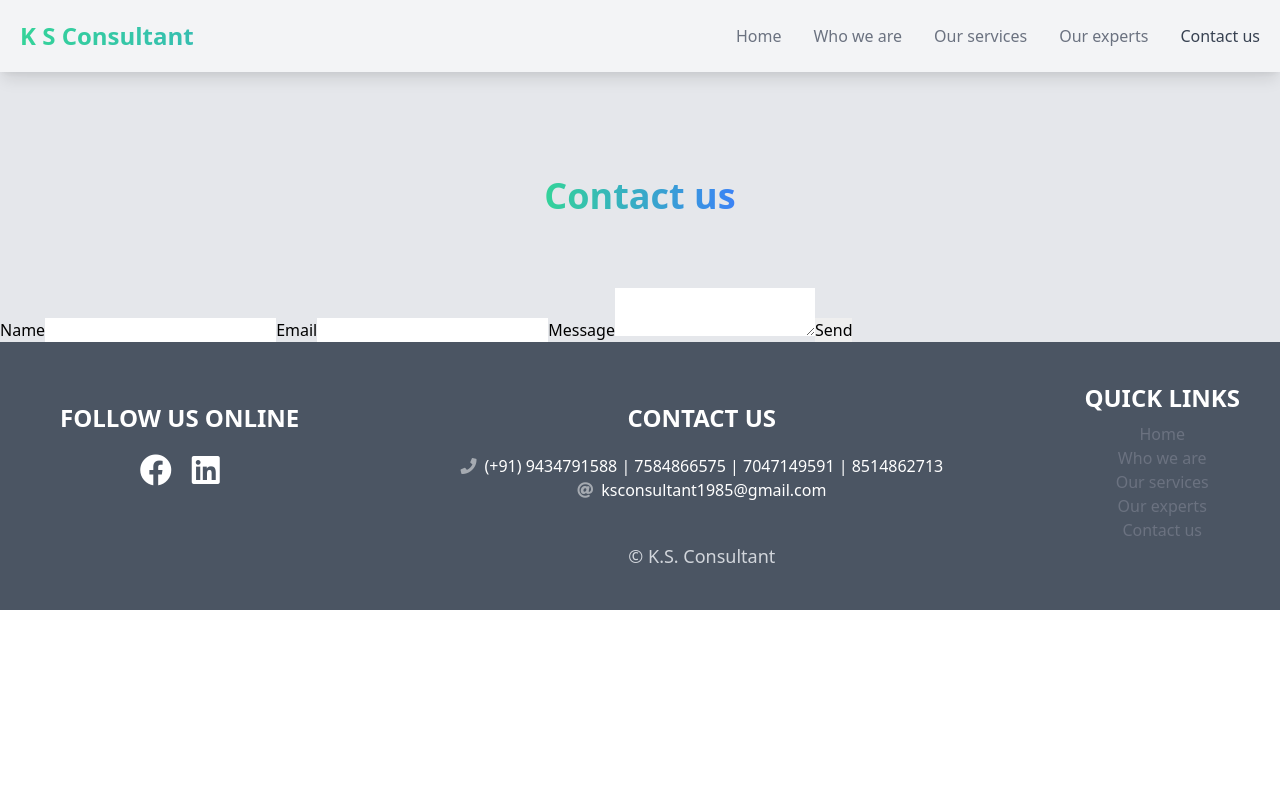
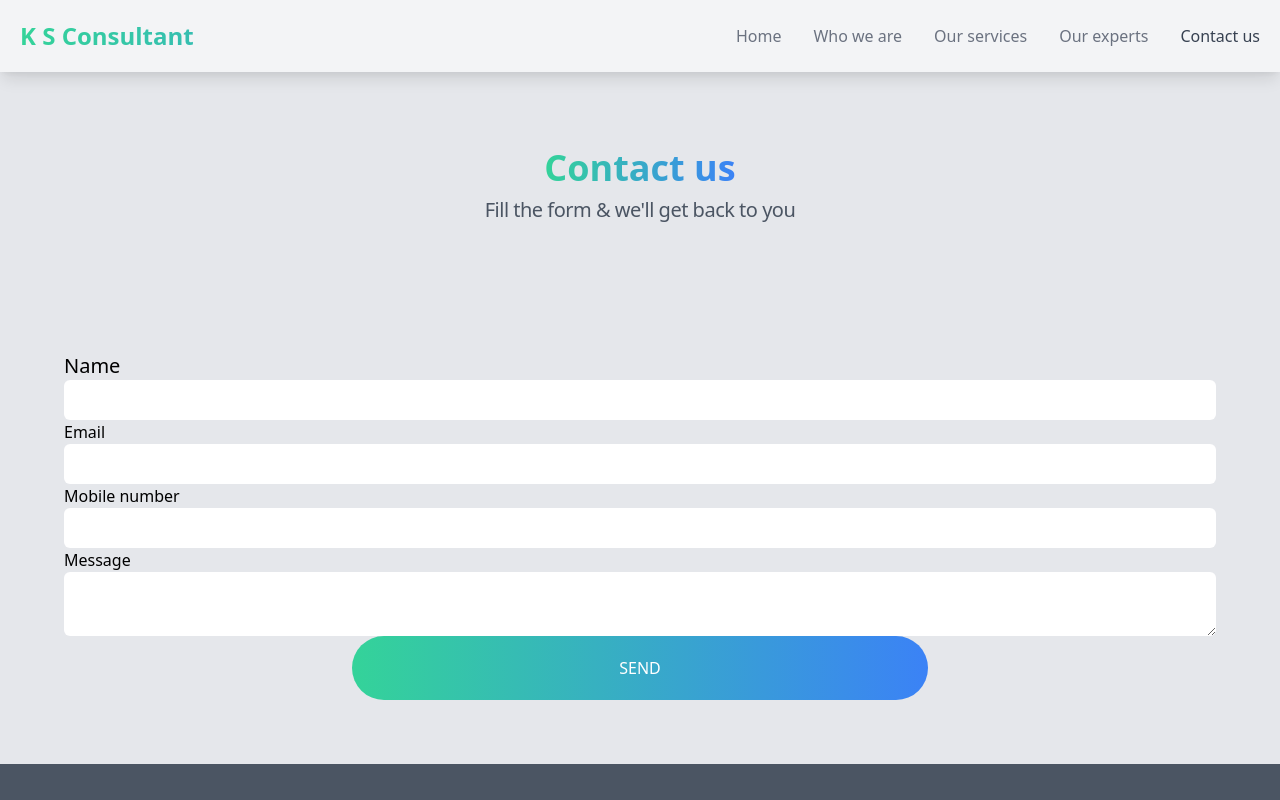
Before and after one commit to Damercy/ksconsultants, a React (Create React App) app: page /contact in a window 1280 px wide. Shown: the top 800 px of the page. Built offline with nearby package versions, Linux system fonts and the light colour scheme.

Commit message:
Adding contact form

```diff
--- a/src/routes/About.js
+++ b/src/routes/About.js
@@ -1,5 +1,4 @@
 import React from "react";
-import Card from "../Components/Card/Card";
 import Header from "../Components/Header/Header";
 
 export default function About() {
--- a/src/routes/Contact.js
+++ b/src/routes/Contact.js
@@ -1,27 +1,80 @@
 import React from "react";
 import Header from "../Components/Header/Header";
-
+import axios from "axios";
 
 export default function Contact() {
   function sendEmail(e) {
     e.preventDefault();
-    const templateParams = {}
-
+    const data = {
+      service_id: process.env.REACT_APP_SERVICE_ID,
+      template_id: process.env.REACT_APP_TEMPLATE_ID,
+      user_id: process.env.REACT_APP_USER_ID,
+      template_params: {
+        from_name: "James",
+        to_name: "Dayamoy",
+        message: "Test from react",
+        phone: 8342891018,
+      },
+    };
+    console.log(JSON.stringify(data));
+    // axios
+    //   .post(
+    //     "https://api.emailjs.com/api/v1.0/email/send",
+    //     JSON.stringify(data),
+    //     {
+    //       headers: {
+    //         "Content-Type": "application/json",
+    //       },
+    //     }
+    //   )
+    //   .then((response) => {
+    //     console.log(response);
+    //   })
+    //   .catch((error) => {
+    //     console.log(error);
+    //   });
   }
 
   return (
     <div>
-      <Header headerText="Contact us" gradient={true} />
+      <Header
+        headerText="Contact us"
+        subHeaderText="Fill the form & we'll get back to you"
+        gradient={true}
+      />
       <div>
-        <form className="contact-form" onSubmit={sendEmail}>
-          <input type="hidden" name="contact_number" />
-          <label>Name</label>
-          <input type="text" name="user_name" />
+        <form
+          className="contact-form flex flex-col justify-center content-center p-16"
+          onSubmit={sendEmail}
+        >
+          <label className="text-xl">Name</label>
+          <input
+            className="focus:outline-none focus:ring  rounded-md p-2"
+            type="text"
+            name="from_name"
+          />
           <label>Email</label>
-          <input type="email" name="user_email" />
+          <input
+            className="focus:outline-none focus:ring  rounded-md p-2"
+            type="email"
+            name="from_email"
+          />
+          <label>Mobile number</label>
+          <input
+            className="focus:outline-none focus:ring  rounded-md p-2"
+            type="phone"
+            name="phone"
+          />
           <label>Message</label>
-          <textarea name="message" />
-          <input type="submit" value="Send" />
+          <textarea
+            className="focus:outline-none focus:ring  rounded-md p-2"
+            name="message"
+          />
+          <input
+            className="cursor-pointer md:mx-72 transform transition duration-200 ease-in-out hover:scale-105 bg-gradient-to-r from-green-400 to-blue-500 p-5 float-right rounded-full hover:bg-gradient-to-r hover:from-green-700 hover:to-blue-700 text-white uppercase focus:outline-none focus:ring-4 focus:ring-blue-600 focus:ring-opacity-50"
+            type="submit"
+            value="Send"
+          />
         </form>
       </div>
     </div>
```
Also changed, not shown: 1 other file (tests, documents, lock files or other folders).
